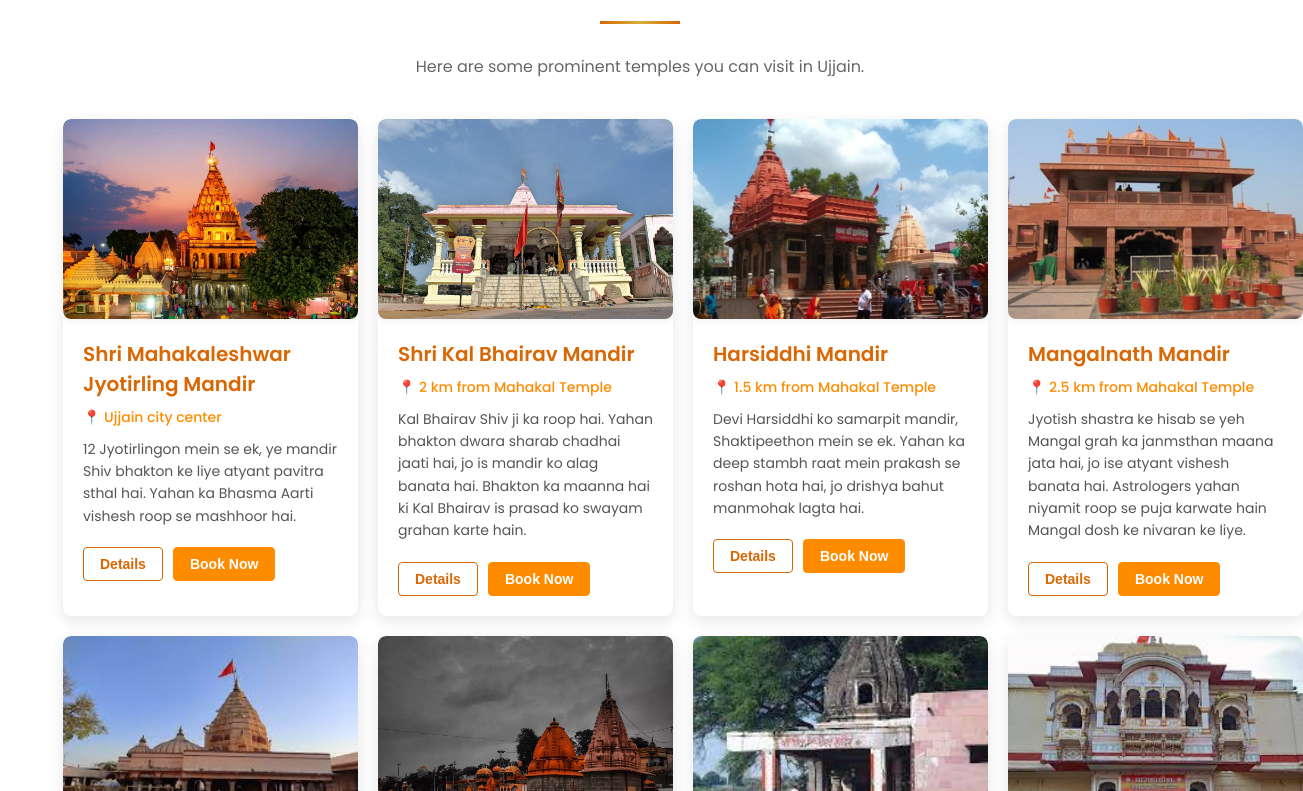
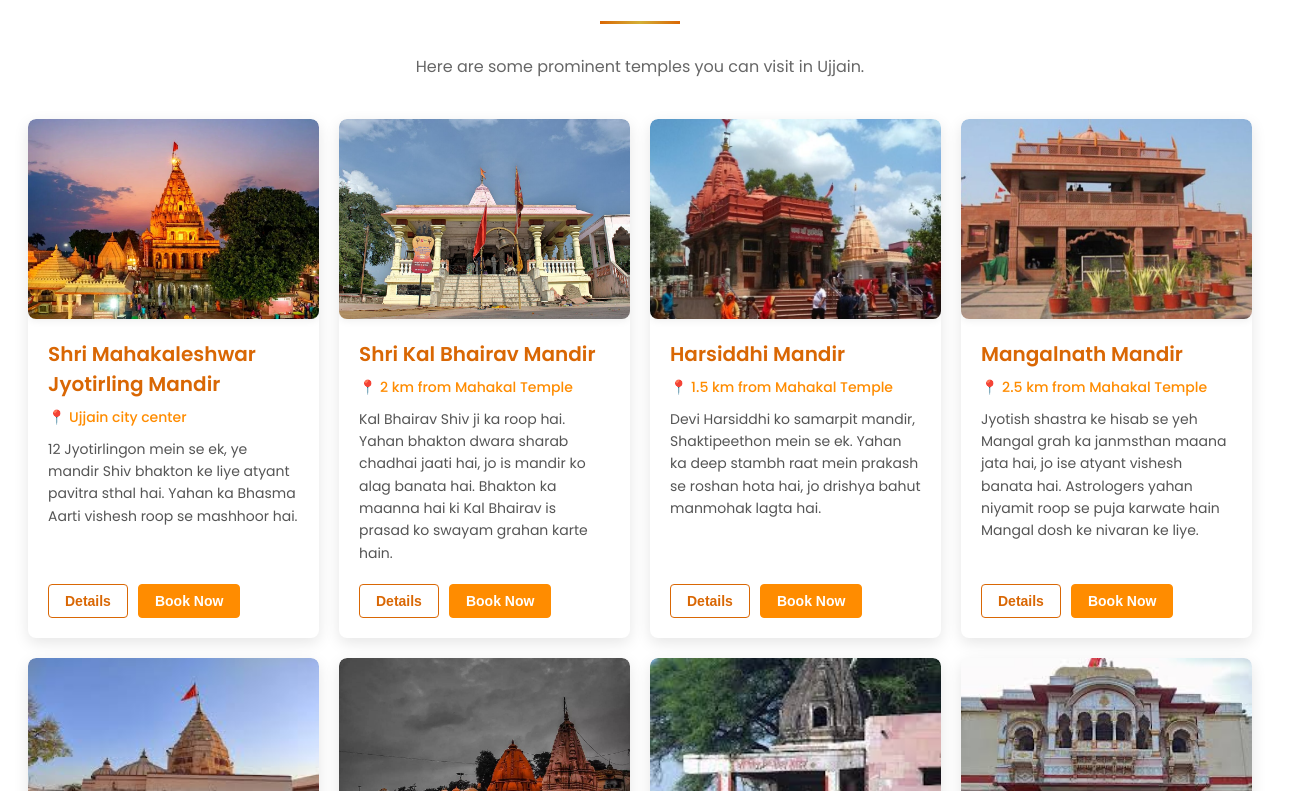
Before and after one commit to Rakhisan/Mahakaleshwar, a React (Create React App) app: page / in a window 1280 px wide. Shown: the part 4589-5380 px from the top of the page, 1303 px wide, since content can reach past the window. Built offline with nearby package versions, Linux system fonts and the light colour scheme.

Commit message:
Responsiveness added on TempleteSection

```diff
--- a/src/components/TempleSection.css
+++ b/src/components/TempleSection.css
@@ -7,7 +7,7 @@
   .container {
     max-width: 1400px;
     margin: 0 auto;
-    padding: 40px 40px;
+    padding: 40px 20px; /* Reduced side padding for smaller screens */
   }
 
   .section-title {
@@ -27,11 +27,9 @@
 
   .temple-grid {
     display: grid;
-    /* grid-template-columns: repeat(auto-fill, minmax(300px, 1fr)); */
     grid-template-columns: repeat(4, 1fr);
     gap: 20px;
-    padding-left: 35px;
-
+    justify-content: center;
   }
 
   .temple-card {
@@ -40,8 +38,10 @@
     overflow: hidden;
     box-shadow: 0 5px 15px rgba(0, 0, 0, 0.1);
     transition: transform 0.3s ease, box-shadow 0.3s ease;
-    width: 295px;
-    gap: 10px;
+    width: 100%; /* Make cards responsive */
+    height: 100%;
+    display: flex;
+    flex-direction: column;
   }
 
   .temple-card:hover {
@@ -67,6 +67,9 @@
 
   .temple-info {
     padding: 20px;
+    flex-grow: 1;
+    display: flex;
+    flex-direction: column;
   }
 
   .temple-name {
@@ -88,11 +91,13 @@
     color: #555;
     margin-bottom: 20px;
     line-height: 1.6;
+    flex-grow: 1;
   }
 
   .temple-actions {
     display: flex;
     gap: 10px;
+    margin-top: auto;
   }
 
   .temple-btn {
@@ -126,15 +131,31 @@
     background-color: #e67e00;
   }
 
-  /* Responsive Styles */
+  /* Improved Responsive Styles */
+  @media screen and (max-width: 1200px) {
+    .temple-grid {
+      grid-template-columns: repeat(3, 1fr);
+    }
+  }
+
+  @media screen and (max-width: 992px) {
+    .temple-grid {
+      grid-template-columns: repeat(2, 1fr);
+    }
+  }
+
   @media screen and (max-width: 768px) {
     .temple-grid {
-      grid-template-columns: repeat(auto-fill, minmax(250px, 4fr));
-      gap: 20px;
+      grid-template-columns: repeat(2, 1fr);
+      gap: 15px;
     }
 
     .section-title {
       font-size: 28px;
+    }
+
+    .container {
+      padding: 30px 15px;
     }
   }
 
@@ -150,4 +171,8 @@
     .temple-image {
       height: 180px;
     }
+
+    .temple-card {
+      max-width: 100%;
+    }
   }
```
Also changed, not shown: src/components/TempleSection.js (indentation only).
